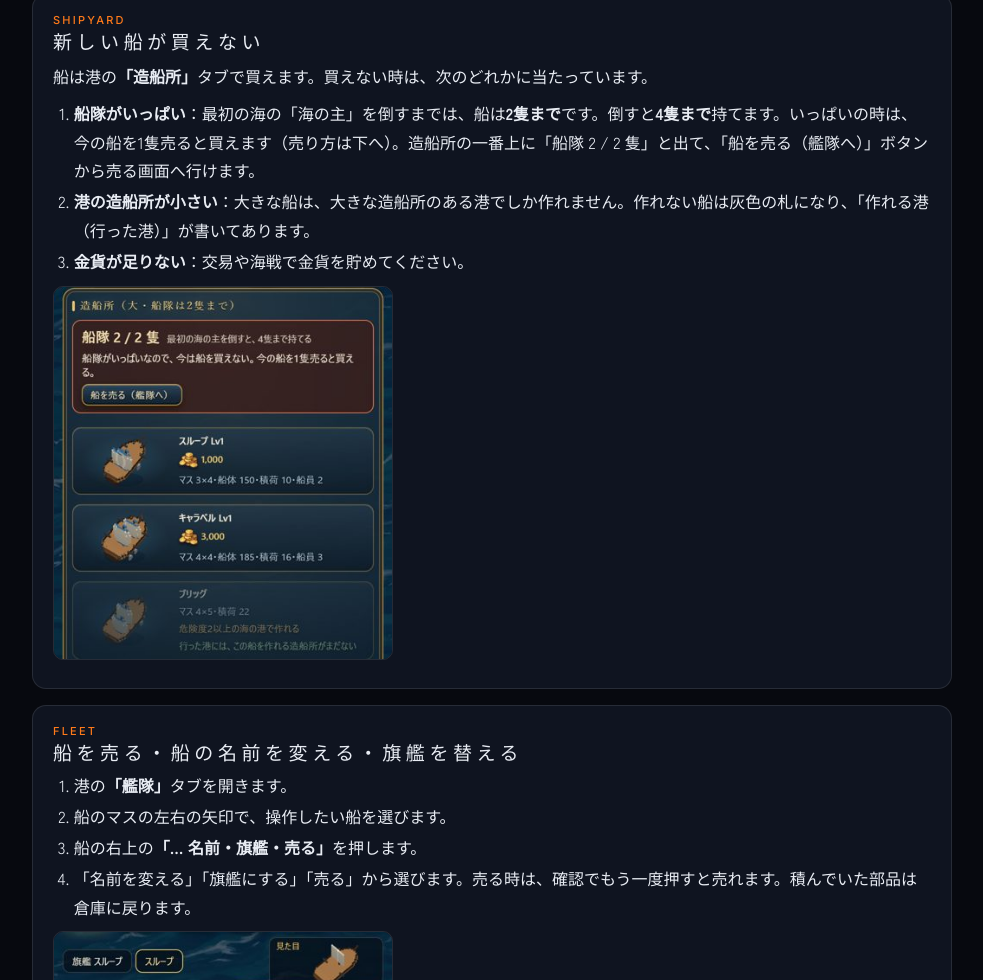
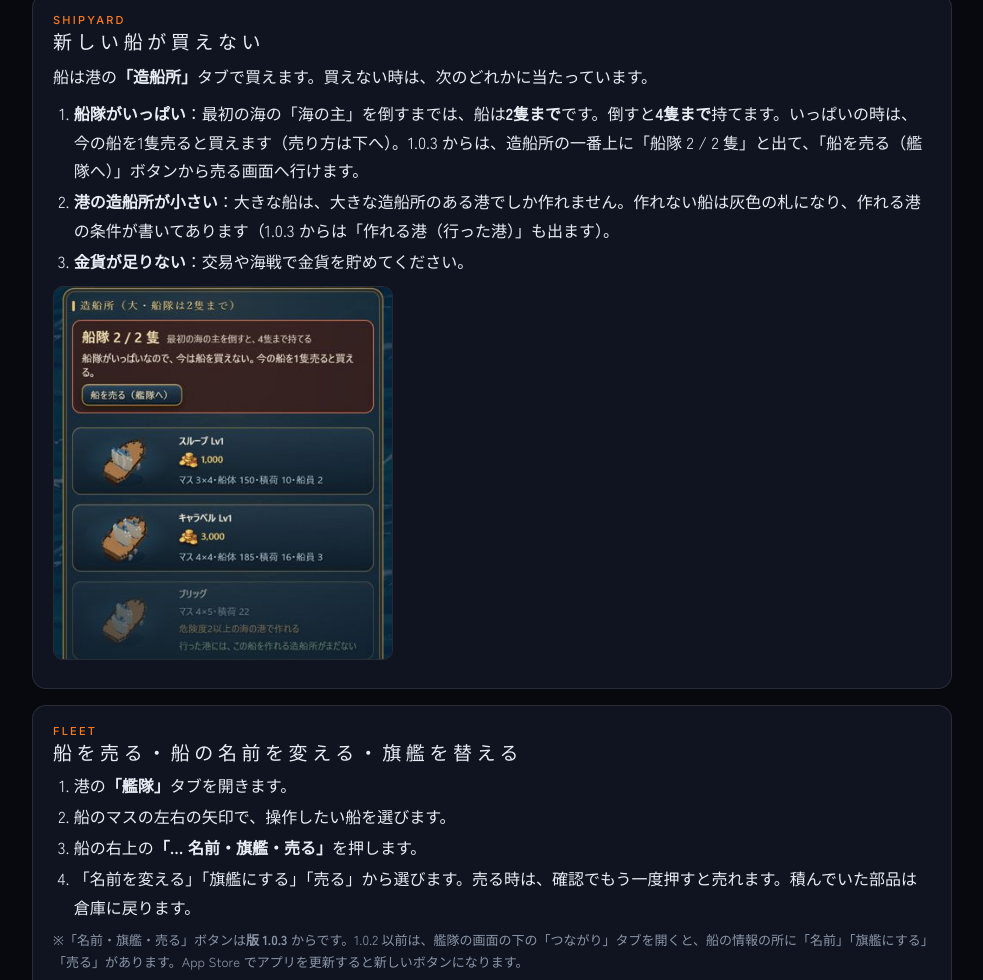
Before and after one commit to ruby-yama/ruby-yama.github.io, a plain HTML site: page games/shipcraft/help/index.html in a window 1280 px wide. Shown: the part 267-1247 px from the top of the page, without its empty margins (148-1131 px from the left). Drawn offline with Linux system fonts and the light colour scheme.

Commit message:
大航海ヘルプ：版ごとの違いを書いた
Co-Authored-By: Claude Opus 5.5 <noreply@anthropic.com>

```diff
--- a/games/shipcraft/help/index.html
+++ b/games/shipcraft/help/index.html
@@ -39,8 +39,8 @@ footer{border-top:1px solid var(--line);margin-top:40px;padding:24px 0;color:var
 
 <section class="q" id="buy"><h2><small>SHIPYARD</small>新しい船が買えない</h2>
 <p>船は港の<b>「造船所」</b>タブで買えます。買えない時は、次のどれかに当たっています。</p>
-<ol><li><b>船隊がいっぱい</b>：最初の海の「海の主」を倒すまでは、船は<b>2隻まで</b>です。倒すと<b>4隻まで</b>持てます。いっぱいの時は、今の船を1隻売ると買えます（売り方は下へ）。造船所の一番上に「船隊 2 / 2 隻」と出て、「船を売る（艦隊へ）」ボタンから売る画面へ行けます。</li>
-<li><b>港の造船所が小さい</b>：大きな船は、大きな造船所のある港でしか作れません。作れない船は灰色の札になり、「作れる港（行った港）」が書いてあります。</li>
+<ol><li><b>船隊がいっぱい</b>：最初の海の「海の主」を倒すまでは、船は<b>2隻まで</b>です。倒すと<b>4隻まで</b>持てます。いっぱいの時は、今の船を1隻売ると買えます（売り方は下へ）。1.0.3 からは、造船所の一番上に「船隊 2 / 2 隻」と出て、「船を売る（艦隊へ）」ボタンから売る画面へ行けます。</li>
+<li><b>港の造船所が小さい</b>：大きな船は、大きな造船所のある港でしか作れません。作れない船は灰色の札になり、作れる港の条件が書いてあります（1.0.3 からは「作れる港（行った港）」も出ます）。</li>
 <li><b>金貨が足りない</b>：交易や海戦で金貨を貯めてください。</li></ol>
 <img src="h_yard.jpg" alt="造船所の画面" loading="lazy"></section>
 
@@ -49,11 +49,11 @@ footer{border-top:1px solid var(--line);margin-top:40px;padding:24px 0;color:var
 <li>船のマスの左右の矢印で、操作したい船を選びます。</li>
 <li>船の右上の<b>「… 名前・旗艦・売る」</b>を押します。</li>
 <li>「名前を変える」「旗艦にする」「売る」から選びます。売る時は、確認でもう一度押すと売れます。積んでいた部品は倉庫に戻ります。</li></ol>
-<img src="h_fleet.jpg" alt="艦隊の画面の「名前・旗艦・売る」ボタン" loading="lazy"><img src="h_menu.jpg" alt="船の操作の画面" loading="lazy">
+<p class="note">※「名前・旗艦・売る」ボタンは<b>版 1.0.3</b> からです。1.0.2 以前は、艦隊の画面の下の「つながり」タブを開くと、船の情報の所に「名前」「旗艦にする」「売る」があります。App Store でアプリを更新すると新しいボタンになります。</p><img src="h_fleet.jpg" alt="艦隊の画面の「名前・旗艦・売る」ボタン" loading="lazy"><img src="h_menu.jpg" alt="船の操作の画面" loading="lazy">
 <p class="note">船が1隻だけの時は売れません。旗艦は先頭で戦い、海戦で舵を切れる船です。</p></section>
 
 <section class="q" id="name"><h2><small>ADMIRAL</small>提督の名前を変えたい</h2>
-<p>港の上の段の<b>顔のアイコン（Lv の所）</b>を押すと「提督の顔」の画面が開きます。一番上の「名前を変える」で変えられます。設定・交易所の「みんなの市場」・討伐戦・対人戦の画面からも変えられます。名前は10文字までです。</p>
+<p>港の上の段の<b>顔のアイコン（Lv の所）</b>を押すと「提督の顔」の画面が開きます。一番上の「名前を変える」で変えられます（1.0.3 から）。設定・交易所の「みんなの市場」・討伐戦・対人戦の画面からも変えられます。名前は10文字までです。</p>
 <img src="h_face.jpg" alt="提督の顔の画面" loading="lazy"></section>
 
 <section class="q" id="lord"><h2><small>SEA LORD</small>海の主が見つからない</h2>
```
